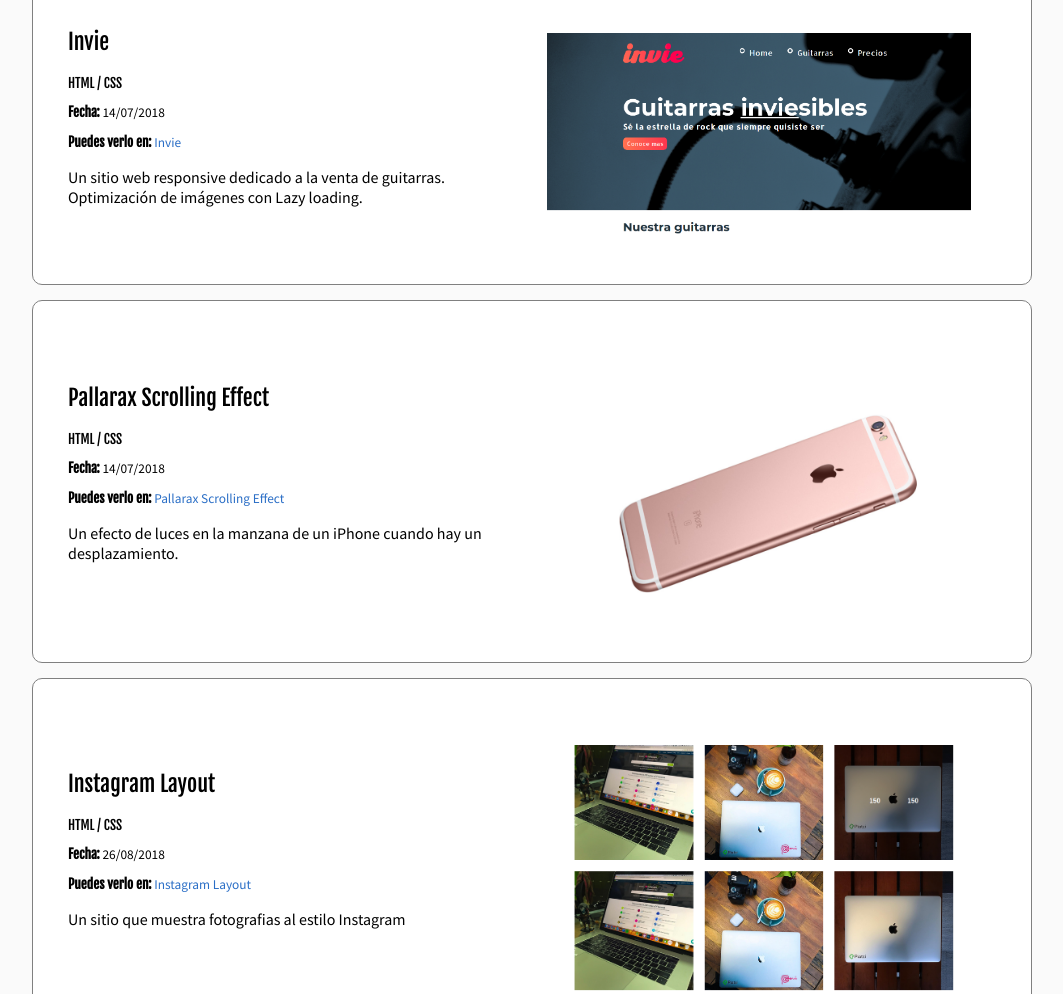
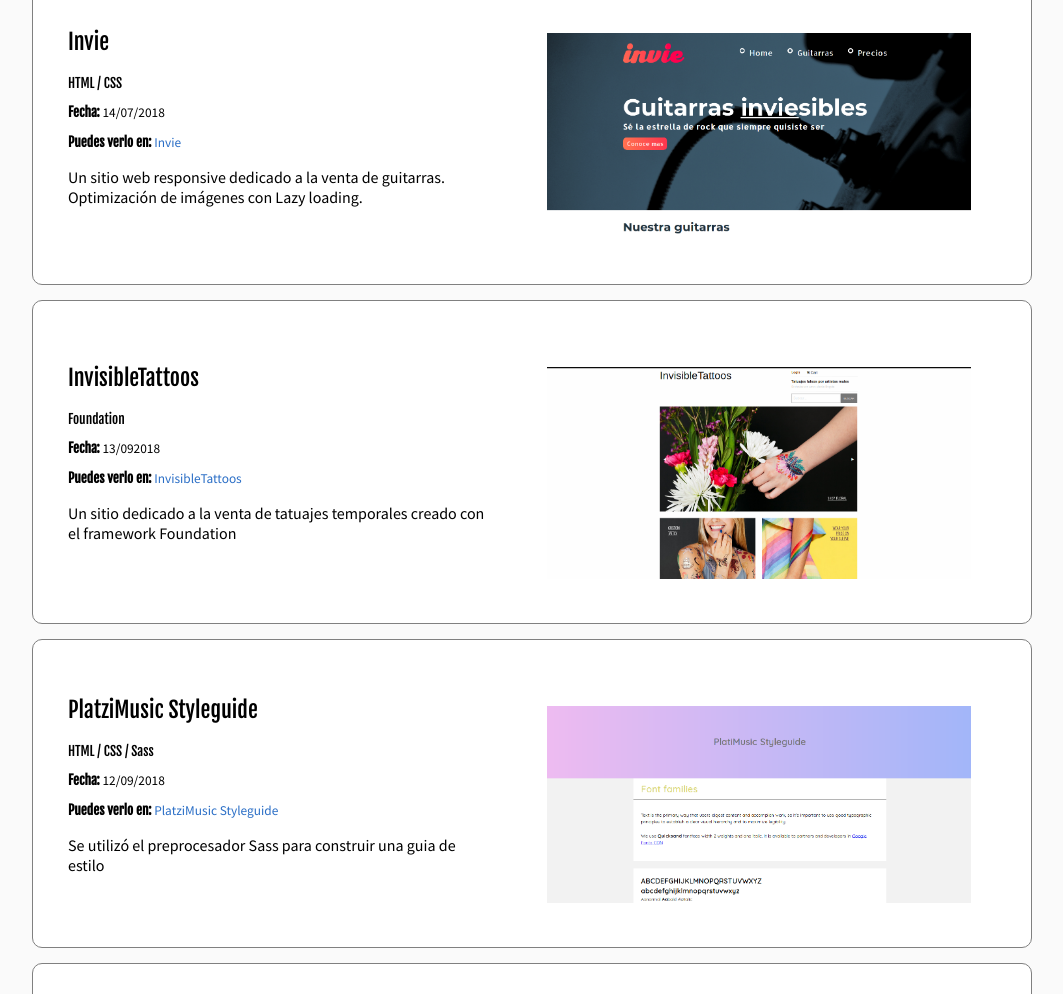
Before and after one commit to mikeegivieer/Portafolio, a plain HTML site: page index.html in a window 1280 px wide. Shown: the part 866-1860 px from the top of the page, without its empty margins (108-1171 px from the left). Drawn offline with Linux system fonts and the light colour scheme.

Commit message:
Se agrego proyecto InvisibleTattoos

```diff
--- a/index.html
+++ b/index.html
@@ -72,6 +72,33 @@
                      </div>
                         <figure class="project-imageContainer">
                             <img class="project-image" width="500" src="images/proyectos/proyectoInvie.png" alt="proyecto del curso de react native">
+                        </figure>
+                 </article>
+
+                 <article class="project">
+                    <div class="project-details">
+                        <h3 class="project-title">InvisibleTattoos</h3>
+                        <h5 class="project-course">Foundation</h6>
+                        <p class="project-date"><small><strong> Fecha:</strong> 13/092018 </small></p>
+                        <p class="project-url"><small><strong> Puedes verlo en:</strong><a target="_blank" href="https://mikeegivieer.github.io/InvisibleTattoos/"> InvisibleTattoos</a></small></p>
+                        <p class="project-description">Un sitio dedicado a la venta de tatuajes temporales creado con el framework Foundation</p>
+                     </div>
+                        <figure class="project-imageContainer">
+                            <img class="project-image" width="500" src="images/proyectos/proyectoInvisibleTattoos.png" alt="proyecto del curso de react native">
+                        </figure>
+                 </article>
+
+
+                 <article class="project">
+                    <div class="project-details">
+                        <h3 class="project-title">PlatziMusic Styleguide</h3>
+                        <h5 class="project-course">HTML / CSS / Sass</h6>
+                        <p class="project-date"><small><strong> Fecha:</strong> 12/09/2018 </small></p>
+                        <p class="project-url"><small><strong> Puedes verlo en:</strong><a target="_blank" href="https://mikeegivieer.github.io/StyleGuide-PlatziMusic/"> PlatziMusic Styleguide</a></small></p>
+                        <p class="project-description">Se utilizó el preprocesador Sass para construir una guia de estilo</p>
+                     </div>
+                        <figure class="project-imageContainer">
+                            <img class="project-image" width="500" src="images/proyectos/proyectoPlatziMusicStyleGuide.png" alt="proyecto del curso de react native">
                         </figure>
                  </article>
 
@@ -169,18 +196,7 @@
                         </figure>
                  </article>
 
-                 <article class="project">
-                    <div class="project-details">
-                        <h3 class="project-title">PlatziMusic Styleguide</h3>
-                        <h5 class="project-course">HTML / CSS / Sass</h6>
-                        <p class="project-date"><small><strong> Fecha:</strong> 12/09/2018 </small></p>
-                        <p class="project-url"><small><strong> Puedes verlo en:</strong><a target="_blank" href="https://mikeegivieer.github.io/StyleGuide-PlatziMusic/"> PlatziMusic Styleguide</a></small></p>
-                        <p class="project-description">Se utilizó el preprocesador Sass para construir una guia de estilo</p>
-                     </div>
-                        <figure class="project-imageContainer">
-                            <img class="project-image" width="500" src="images/proyectos/proyectoPlatziMusicStyleGuide.png" alt="proyecto del curso de react native">
-                        </figure>
-                 </article>
+
 
 
 
```
Also changed, not shown: images/proyectos/proyectoInvisibleTattoos.png (added).
